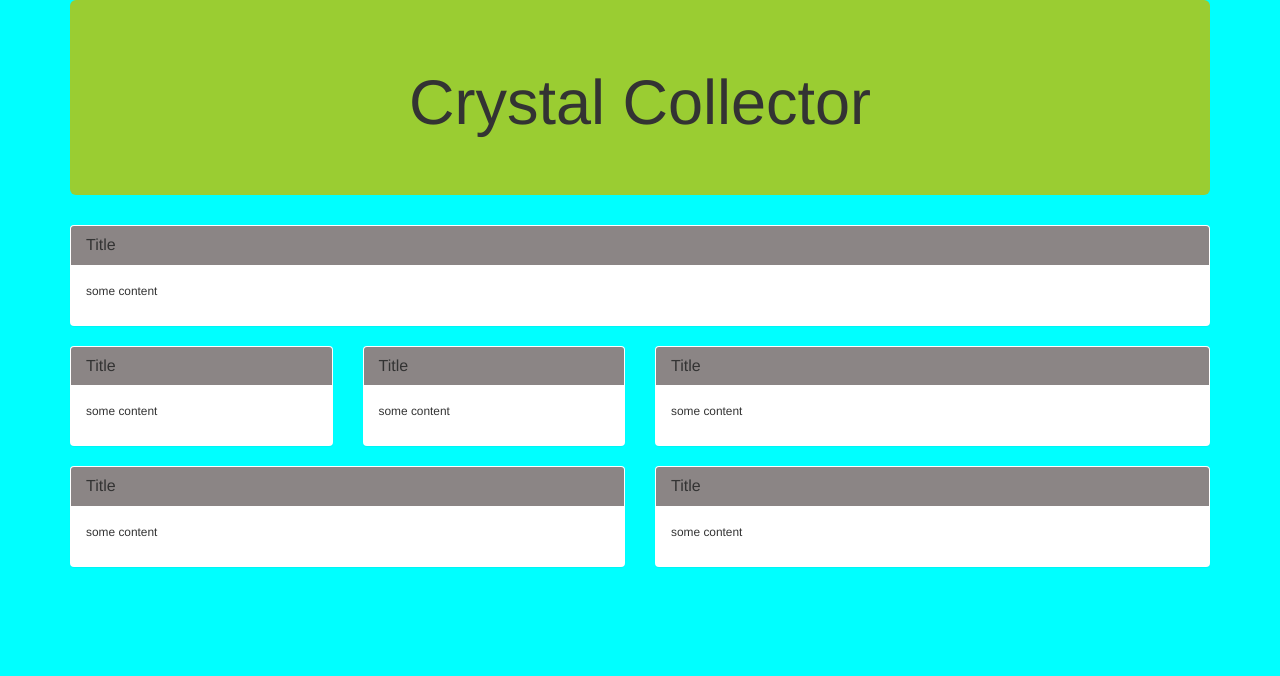
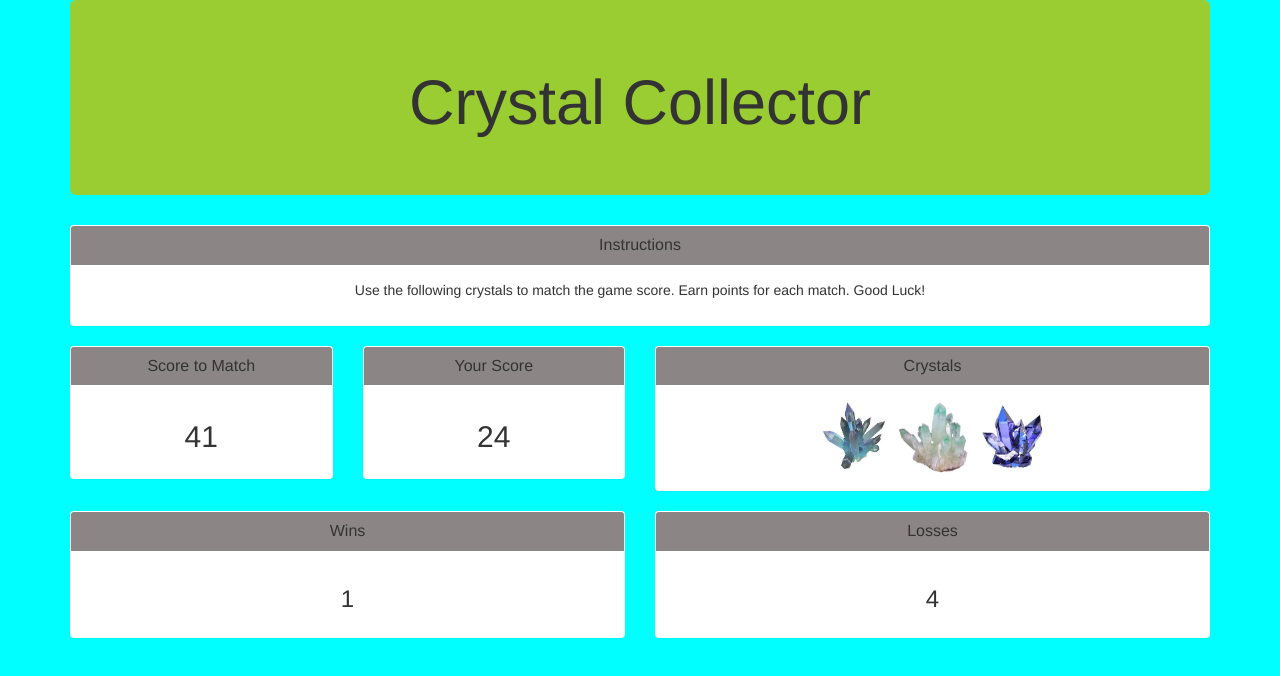
Before and after one commit to afterthebleep/crystal-collector, a plain HTML site: page index.html in a window 1280 px wide. Drawn offline with nearby package versions, Linux system fonts and the light colour scheme.

Commit message:
detail placeholders text and images added

```diff
--- a/index.html
+++ b/index.html
@@ -24,10 +24,10 @@
             <div class="col-lg-12">
                 <div class="panel panel">
                     <div class="panel-heading" style="background-color: rgb(139, 133, 133)">
-                        <h3 class="panel-title">Title</h3>
+                        <h3 class="panel-title text-center">Instructions</h3>
                     </div>
-                    <div class="panel-body">
-                        <p><small>some content</small></p>
+                    <div class="panel-body text-center">
+                        <p>Use the following crystals to match the game score. Earn points for each match. Good Luck!</p>
                     </div>
                 </div>
             </div>
@@ -37,10 +37,10 @@
             <div class="col-lg-3">
                 <div class="panel panel">
                     <div class="panel-heading" style="background-color: rgb(139, 133, 133">
-                        <h3 class="panel-title">Title</h3>
+                        <h3 class="panel-title text-center">Score to Match</h3>
                     </div>
-                    <div class="panel-body">
-                        <p><small>some content</small></p>
+                    <div class="panel-body text-center">
+                        <h2>41</h2>
                     </div>
                 </div>
             </div>
@@ -48,10 +48,10 @@
             <div class="col-lg-3">
                 <div class="panel panel">
                     <div class="panel-heading" style="background-color: rgb(139, 133, 133">
-                        <h3 class="panel-title">Title</h3>
+                        <h3 class="panel-title text-center">Your Score</h3>
                     </div>
-                    <div class="panel-body">
-                        <p><small>some content</small></p>
+                    <div class="panel-body text-center">
+                        <h2>24</h2>
                     </div>
                 </div>
 
@@ -59,10 +59,12 @@
             <div class="col-lg-6">
                 <div class="panel panel">
                     <div class="panel-heading" style="background-color: rgb(139, 133, 133">
-                        <h3 class="panel-title">Title</h3>
+                        <h3 class="panel-title text-center">Crystals</h3>
                     </div>
-                    <div class="panel-body">
-                        <p><small>some content</small></p>
+                    <div class="panel-body text-center">
+                        <img src="images/blue.jpeg" alt="blue" width="75" height="75">
+                        <img src="images/blended.jpeg" alt="blended" width="75" height="75">
+                        <img src="images/purple.jpeg" alt="purple" width="75" height="75">
                     </div>
                 </div>
             </div>
@@ -71,20 +73,20 @@
             <div class="col-lg-6">
                 <div class="panel panel">
                     <div class="panel-heading" style="background-color: rgb(139, 133, 133">
-                        <h3 class="panel-title">Title</h3>
+                        <h3 class="panel-title text-center">Wins</h3>
                     </div>
-                    <div class="panel-body">
-                        <p><small>some content</small></p>
+                    <div class="panel-body text-center">
+                        <h3>1</h3>
                     </div>
                 </div>
             </div>
             <div class="col-lg-6">
                 <div class="panel panel">
                     <div class="panel-heading" style="background-color: rgb(139, 133, 133">
-                        <h3 class="panel-title">Title</h3>
+                        <h3 class="panel-title text-center">Losses</h3>
                     </div>
-                    <div class="panel-body">
-                        <p><small>some content</small></p>
+                    <div class="panel-body text-center">
+                        <h3>4</h3>
                     </div>
                 </div>
             </div>
```
Also changed, not shown: images/blended.jpeg (added), images/blue.jpeg (added), images/purple.jpeg (added), images/purple.jpg (added).
